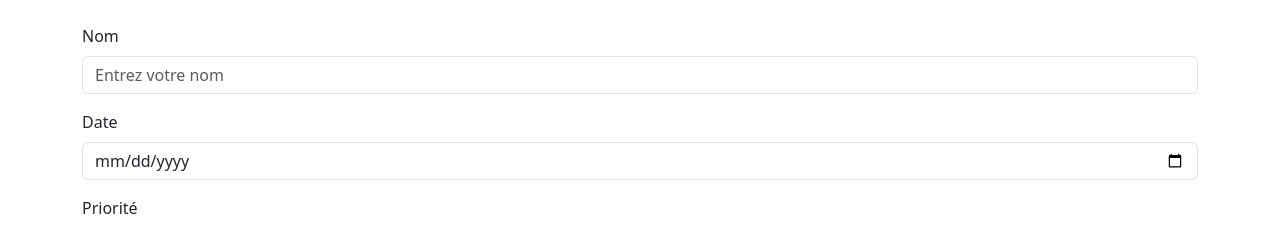
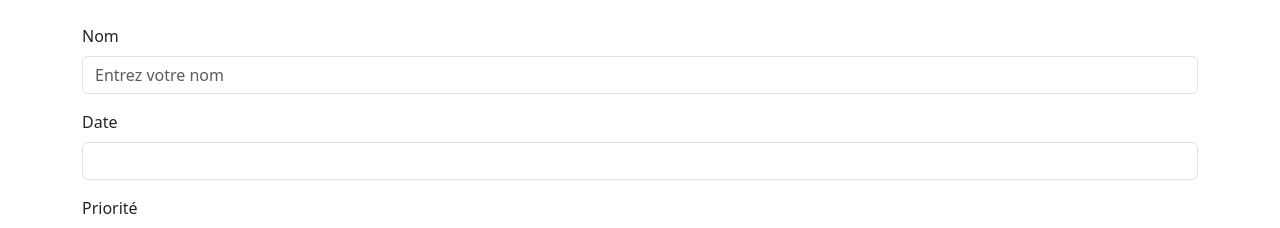
Before and after one commit to CedricAOUN/vite-react-forms-cc, a React (Vite) app: page / in a window 1280 px wide. Shown: the top 228 px of the page. Built offline with nearby package versions, Linux system fonts and the light colour scheme.

Commit message:
act 11: used 'yup' for form validation

```diff
--- a/package.json
+++ b/package.json
@@ -10,11 +10,13 @@
     "preview": "vite preview"
   },
   "dependencies": {
+    "@hookform/resolvers": "^5.0.0",
     "bootstrap": "^5.3.3",
     "react": "^19.0.0",
     "react-bootstrap": "^2.10.9",
     "react-dom": "^19.0.0",
-    "react-hook-form": "^7.55.0"
+    "react-hook-form": "^7.55.0",
+    "yup": "^1.6.1"
   },
   "devDependencies": {
     "@eslint/js": "^9.21.0",
--- a/src/App.jsx
+++ b/src/App.jsx
@@ -1,6 +1,26 @@
 import { Button, Container, Form } from 'react-bootstrap'
 import './App.css'
 import { useForm } from 'react-hook-form';
+import * as yup from "yup";
+import { yupResolver } from '@hookform/resolvers/yup';
+
+const schema = yup.object().shape({
+  name: yup
+    .string()
+    .required('Le nom est requis')
+    .min(3, 'Le nom doit contenir au moins 3 caractères')
+    .max(15, 'Le nom ne peut pas dépasser 15 caractères'),
+  date: yup
+    .string()
+    .required("La date est requise")
+    .matches(/^(0[1-9]|[12][0-9]|3[01])\/(0[1-9]|1[0-2])\/\d{4}$/, 'Le format doit être jj/mm/AAAA')
+    .test("max-date", "La date ne doit pas être antérieure à la date du jour", (value) => {
+      return new Date(value) >= new Date();
+    }),
+  priority: yup
+    .string()
+    .oneOf(["low", "medium", "high"], "La priorité doit être 'Basse', 'Moyenne' ou 'Elevée"),
+});
 
 function App() {
   const { register, handleSubmit, reset, formState: { errors }} = useForm({
@@ -9,7 +29,8 @@ function App() {
       date: '',
       priority: 'low',
       isCompleted: false,
-    }
+    },
+    resolver: yupResolver(schema),
   });
 
   const onSubmit = (data) => {
@@ -23,7 +44,7 @@ function App() {
           <Form.Group className="mb-3" controlId="name">
             <Form.Label>Nom</Form.Label>
             <Form.Control
-              {...register("name", { required: 'Le nom est requis' })}
+              {...register("name")}
               type="name"
               placeholder="Entrez votre nom"
             />
@@ -32,8 +53,8 @@ function App() {
           <Form.Group className="mb-3" controlId="date">
             <Form.Label>Date</Form.Label>
             <Form.Control
-              type="date"
-              {...register("date", { required: 'La date est requise'})}
+              type="text"
+              {...register("date")}
             />
             {errors.date && <p className='text-danger'>{errors.date.message}</p>}
           </Form.Group>
```
Also changed, not shown: 1 other file (tests, documents, lock files or other folders).
